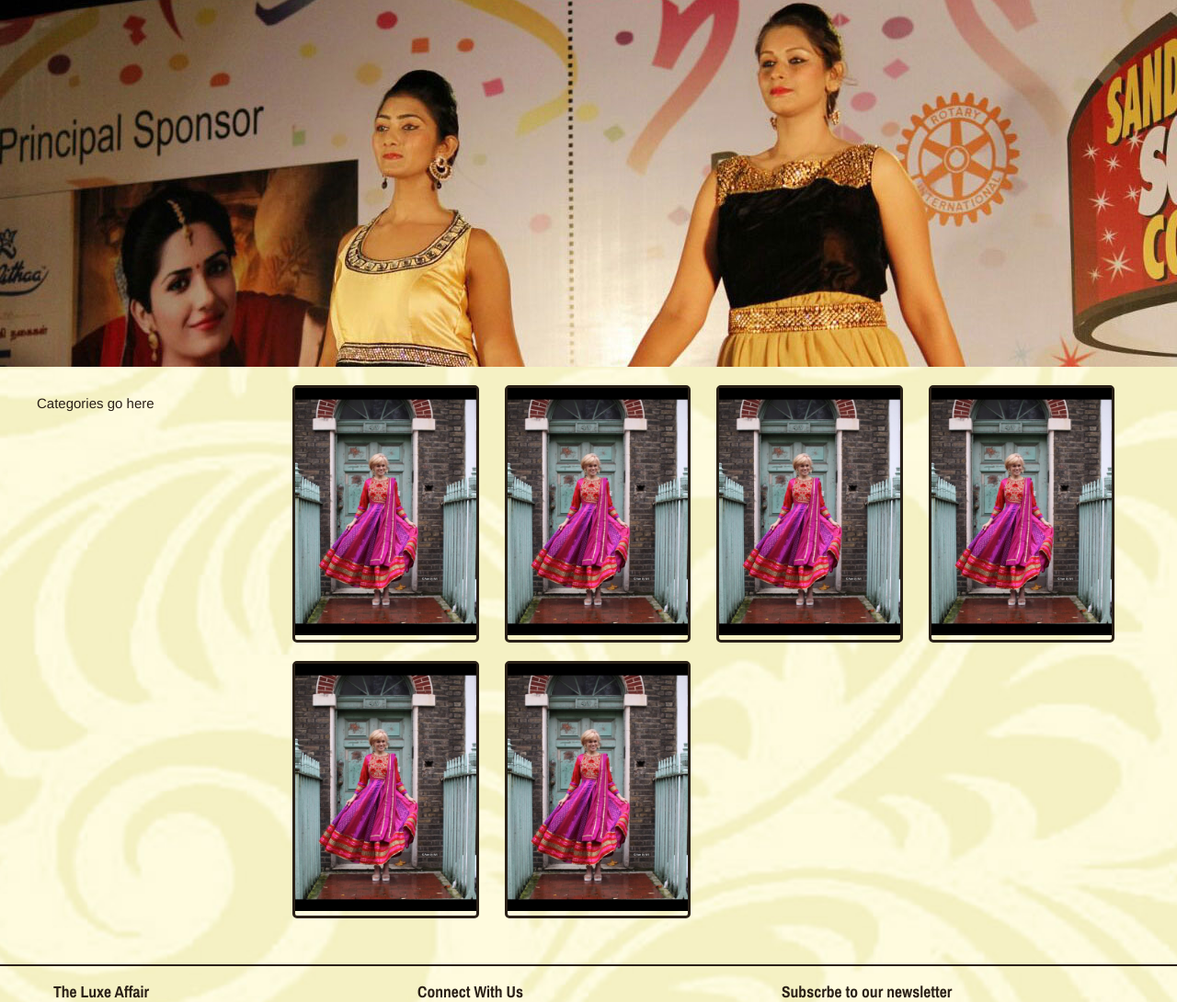
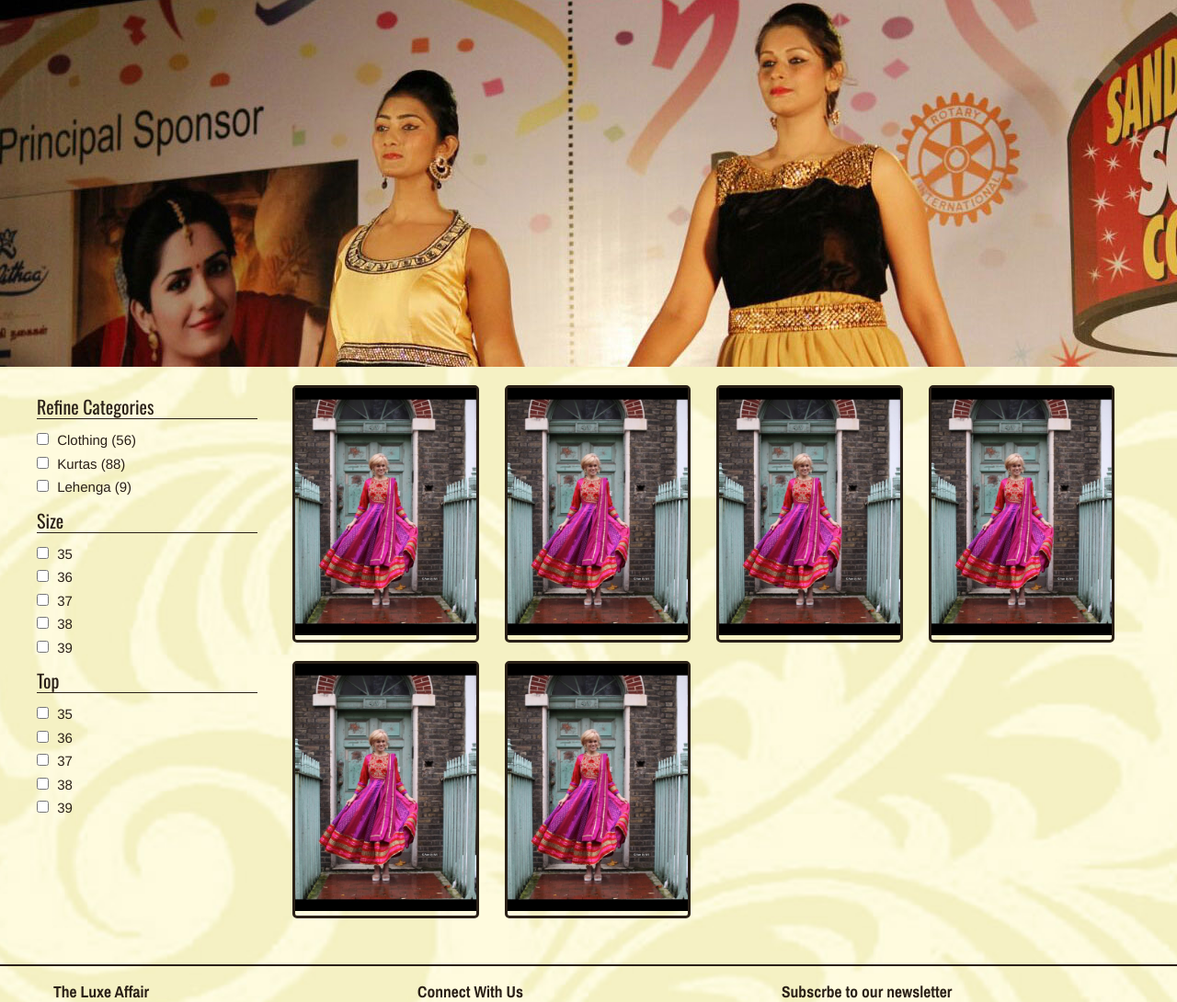
Before and after one commit to Milo1184/saianna-style-studio, a PHP site: page /products.html in a window 1280 px wide. Shown: the part 291-1381 px from the top of the page at 92% size. Run offline with PHP 8.4, Linux system fonts and the light colour scheme.

Commit message:
Refine Menu Added

```diff
--- a/html/css/saianna-style-studio.css
+++ b/html/css/saianna-style-studio.css
@@ -142,6 +142,10 @@ blockquote {
 		height:26px;
 		background-repeat:no-repeat;
 	}
+
+label {
+	margin-left:5px;
+}
 /* Classes */
 .wrap {
 	margin:0 auto;
@@ -187,6 +191,17 @@ blockquote {
 		float:left;
 	}
 
+.title {
+	font-size:20px;
+	display:block;
+	border-bottom:1px solid #2a2017;
+	font-family: 'Oswald', sans-serif;
+}
+
+.field {
+	padding-top:3px;
+	padding-bottom:3px;
+}
 /* IDs */
 #logo {
 	display:block;
--- a/html/products.html
+++ b/html/products.html
@@ -40,7 +40,87 @@
 
         <div class="wrap">
             <aside>
-                <p>Categories go here</p>
+            	<form class="filter-form" action="#">
+                	<div class="refine">
+                    	<p class="title">Refine Categories</p>
+
+                        <div class="field">
+                        	<input type="checkbox" name="cat" value="clothing">
+                            <label for="cat">Clothing (56)</label>
+                        </div>
+
+                        <div class="field">
+                        	<input type="checkbox" name="cat" value="clothing">
+                            <label for="cat">Kurtas (88)</label>
+                        </div>
+
+                        <div class="field">
+                        	<input type="checkbox" name="cat" value="clothing">
+                            <label for="cat">Lehenga (9)</label>
+                        </div>
+                    	<!-- div.refine ENDS -->
+                    </div>
+
+                	<div class="refine">
+                    	<p class="title">Size</p>
+
+                        <div class="field">
+                        	<input type="checkbox" name="cat" value="clothing">
+                            <label for="cat">35</label>
+                        </div>
+
+                        <div class="field">
+                        	<input type="checkbox" name="cat" value="clothing">
+                            <label for="cat">36</label>
+                        </div>
+
+                        <div class="field">
+                        	<input type="checkbox" name="cat" value="clothing">
+                            <label for="cat">37</label>
+                        </div>
+
+                        <div class="field">
+                        	<input type="checkbox" name="cat" value="clothing">
+                            <label for="cat">38</label>
+                        </div>
+
+                        <div class="field">
+                        	<input type="checkbox" name="cat" value="clothing">
+                            <label for="cat">39</label>
+                        </div>
+                    	<!-- div.refine ENDS -->
+                    </div>
+
+                	<div class="refine">
+                    	<p class="title">Top</p>
+
+                        <div class="field">
+                        	<input type="checkbox" name="cat" value="clothing">
+                            <label for="cat">35</label>
+                        </div>
+
+                        <div class="field">
+                        	<input type="checkbox" name="cat" value="clothing">
+                            <label for="cat">36</label>
+                        </div>
+
+                        <div class="field">
+                        	<input type="checkbox" name="cat" value="clothing">
+                            <label for="cat">37</label>
+                        </div>
+
+                        <div class="field">
+                        	<input type="checkbox" name="cat" value="clothing">
+                            <label for="cat">38</label>
+                        </div>
+
+                        <div class="field">
+                        	<input type="checkbox" name="cat" value="clothing">
+                            <label for="cat">39</label>
+                        </div>
+                    	<!-- div.refine ENDS -->
+                    </div>
+                </form>
             </aside>
 
             <div class="main-content">
```
